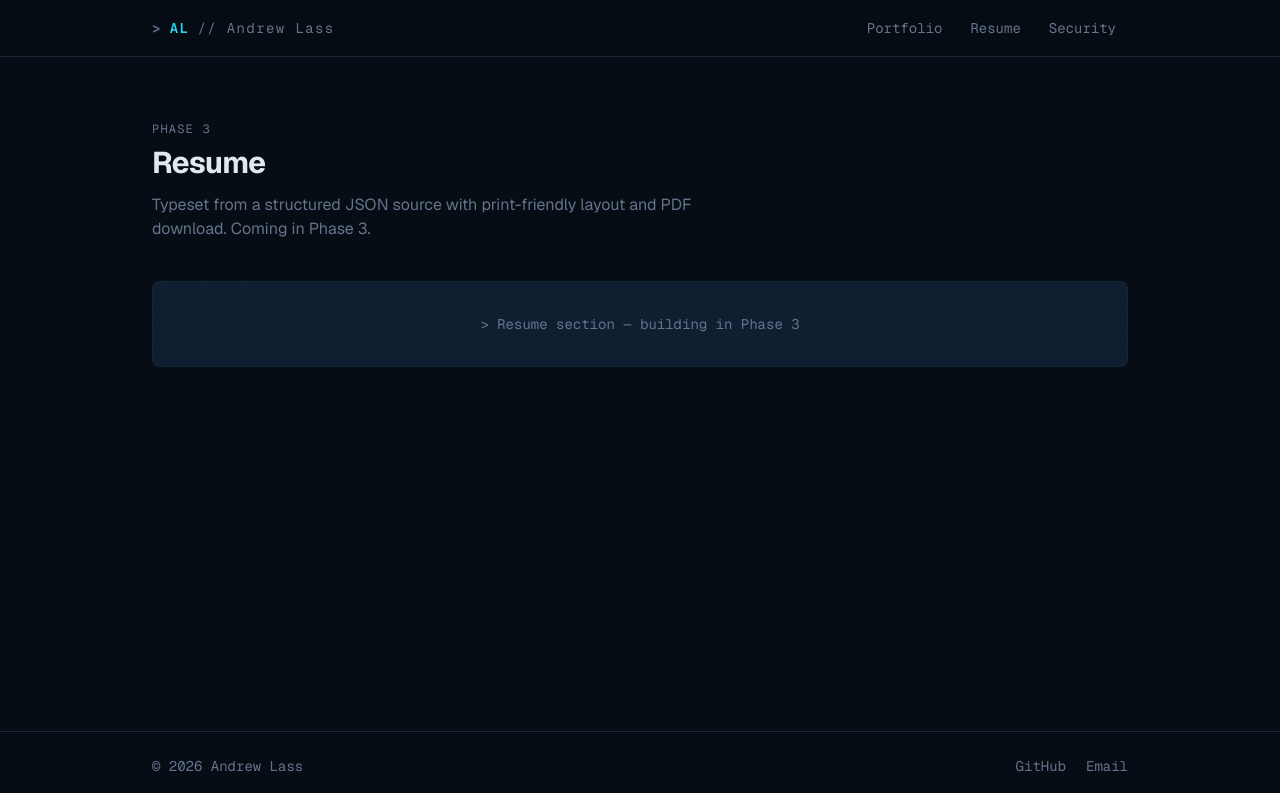
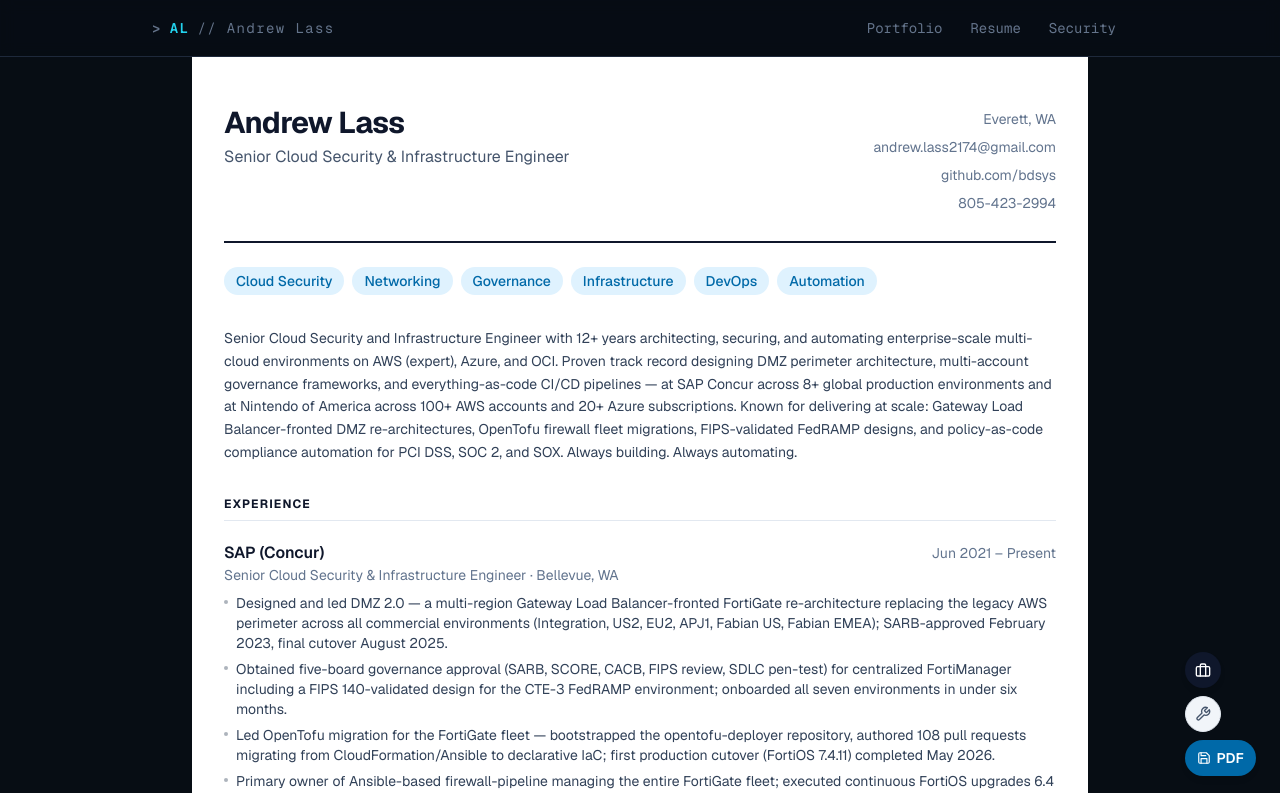
Before and after one commit to bdsys/lass-resume-online, a Next.js app: page /resume in a window 1280 px wide. Shown: the top 793 px of the page. Built offline with nearby package versions, Linux system fonts and the light colour scheme.

Commit message:
feat: wire /resume page — Phase 3 complete

```diff
--- a/src/app/resume/page.tsx
+++ b/src/app/resume/page.tsx
@@ -1,32 +1,14 @@
 import type { Metadata } from "next";
+import { getResume } from "@/lib/resume";
+import { ResumeView } from "@/components/resume-view";
+
+const resume = getResume();
 
 export const metadata: Metadata = {
   title: "Resume",
-  description: "Andrew Lass — Senior SRE & Cloud Security Engineer resume.",
+  description: `${resume.headline} — Andrew Lass resume.`,
 };
 
-// Phase 3: resume.json → typeset HTML, PDF download via Playwright
 export default function ResumePage() {
-  return (
-    <div className="mx-auto max-w-5xl px-6 py-16">
-      <div className="mb-10">
-        <p className="font-mono text-xs uppercase tracking-widest text-[var(--color-text-muted)] mb-2">
-          Phase 3
-        </p>
-        <h1 className="text-3xl font-bold tracking-tight text-[var(--color-text)]">
-          Resume
-        </h1>
-        <p className="mt-3 text-[var(--color-text-muted)] max-w-xl">
-          Typeset from a structured JSON source with print-friendly layout and PDF download.
-          Coming in Phase 3.
-        </p>
-      </div>
-
-      <div className="rounded-lg border border-dashed border-[var(--color-border)] bg-[var(--color-bg-card)] p-8 text-center">
-        <p className="font-mono text-sm text-[var(--color-text-muted)]">
-          &gt; Resume section — building in Phase 3
-        </p>
-      </div>
-    </div>
-  );
+  return <ResumeView resume={resume} />;
 }
```
